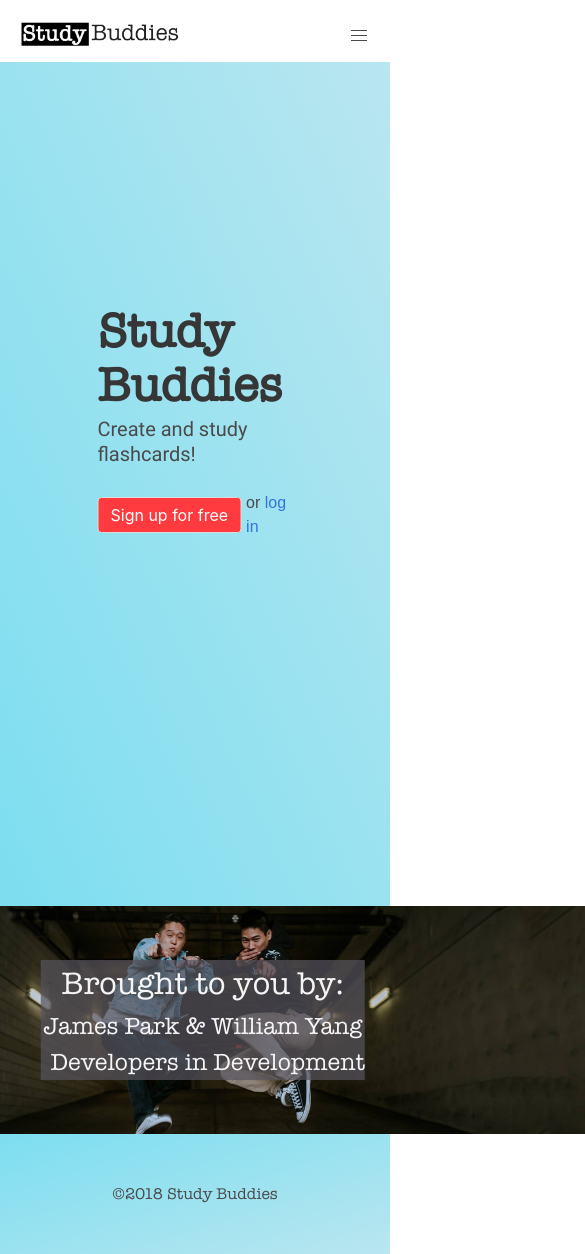
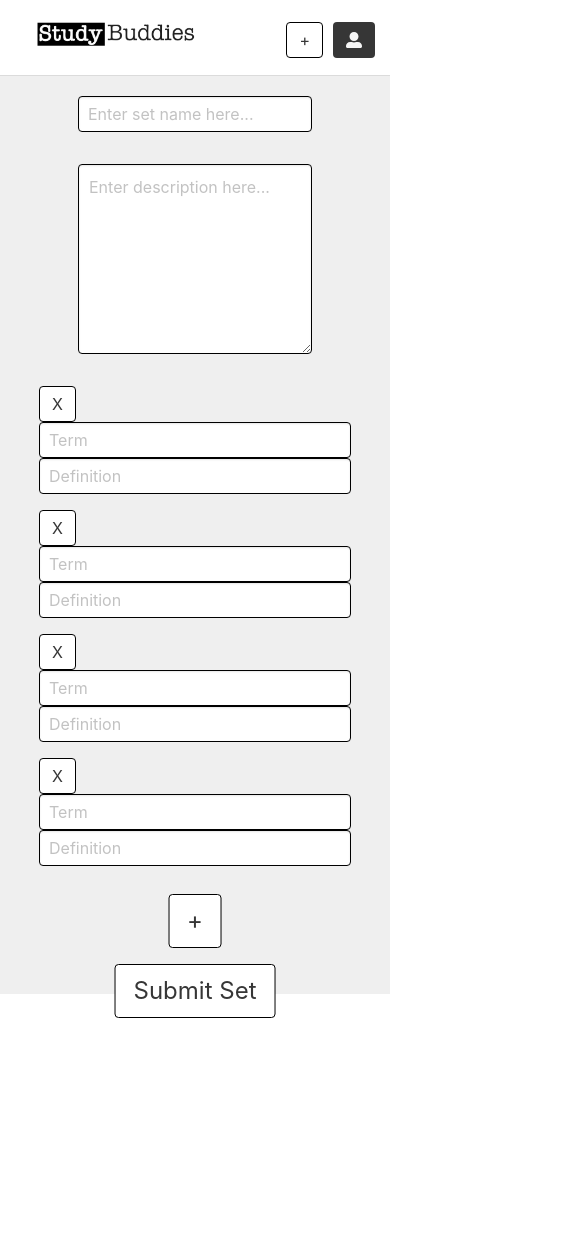
Before and after one commit to m1771vw/StudyBuddies, a React (Create React App) app: page / in a window 390 px wide. Shown: the top 1254 px of the page, 585 px wide, since content can reach past the window. After the commit the page ends 1018 px from the top, so only its background shows below. Built offline with nearby package versions, Linux system fonts and the light colour scheme.

Commit message:
Fixed responsiveness of create view

```diff
--- a/src/App.css
+++ b/src/App.css
@@ -93,6 +93,11 @@ h1 {
 }
 
 /* HomePageHeader CSS */
+
+.header-shadow {
+  box-shadow: 0 8px 16px rgba(10,10,10,.1);
+}
+
 .header-button {
   margin-top:10px;
 }
@@ -254,38 +259,50 @@ h1 {
   padding-top: 20px;
 }
 .set-name-field{
-  width: 400px;
+
+}
+@media (min-width: 769px) {
+  .text-area-level{
+
+    padding: 0 20% 16px 20%;
+  }
+}
+@media (max-width: 768px) {
+  .text-area-level{
+    padding: 0 20% 8px 20%;
+  }
 }
 
-.text-area-level{
-  width: 400px ;
-  margin: auto;
-}
 .input-forms-container {
-  /* display: flex;
-  flex-wrap: wrap;
-  align-content: space-evenly;
-  align-items: center;
-  justify-content: center; */
-  margin-right: 25px;
 
 }
+
 .add-button-container{
-  /* width: 100px; */
-  margin-left: 48%
+  padding-bottom: 16px;
 }
 
+
 .submit-button-container {
-  padding-right: 10px;
-  margin-right: 3%;
-}
-#create-button-container {
-  padding-top: 20px;
-  flex-direction: row;
 
 }
+
+
+#create-button-container {
+  flex-direction: column;
+}
+
+@media (max-width: 768px){
+  #create-button-container {
+    position:absolute;
+    left: 50%;
+    transform: translateX(-50%);
+    align-items: center;
+    display: flex;
+    flex-direction: column;
+  }
+}
 .term-input {
-  width: 90%;
+  /* width: 90%; */
 }
 
 .create-card-form {
@@ -295,8 +312,21 @@ h1 {
   border: 1px solid black;
 }
 
-.term-def-container {
-  padding-right: 10px
+@media (min-width: 769px) {
+  .term-def-container {
+    width: 100%;
+    padding: 0 10% 20px 10%;
+  }
+}
+@media (max-width: 768px) {
+  .term-def-container {
+    width: 100%;
+    padding: 0 10% 16px 10%;
+  }
+}
+
+.level-item.no-margin-bottom {
+  margin-bottom: 0;
 }
 /* Quiz CSS */
 .flashcard-answer{
@@ -459,9 +489,9 @@ h1 {
 }
 
 /* EDIT CSS */
-.edit-set-name-field {
+/* .edit-set-name-field {
   margin-right: 130px;
-}
+} */
 
 .edit-view-form {
   padding-top: 25px;
--- a/src/App.js
+++ b/src/App.js
@@ -18,12 +18,12 @@ import { HOMEPAGE, LOGIN_VIEW, SIGNUP_VIEW, PROFILE_VIEW, DASHBOARD, CREATE_VIEW
 
 class App extends Component {
   state = {
-    pageName: HOMEPAGE,
+    pageName: CREATE_VIEW,
     userList: Users,
     flashCardSets: FlashCards,
     // selectedCardSet: [],
     selectedCardSet: FlashCards[1],
-    userLoggedIn: false,
+    userLoggedIn: true,
     currentUser: [],
     selectedCardSetIndex: 0,
     scoreCorrect: 0,
--- a/src/components/CreateView.js
+++ b/src/components/CreateView.js
@@ -98,7 +98,7 @@ class CreateView extends Component {
             <div id='create-view-form'>
                 <form onSubmit={this.submitSet}>
                     <div className="level">
-                        <div className="level-item has-text-centered">
+                        <div className="level-item has-text-centered text-area-level transition">
                             <input
                                 className="input button-border set-name-field"
                                 value={this.state.setname}
@@ -122,7 +122,7 @@ class CreateView extends Component {
                             >
                             </textarea>
                     </div>
-                    <div className='field input-forms-container'>
+                    <div className='field input-forms-container transition'>
                         {this.state.cards.map((card, index) => (
                                 <div key={card+index} className='control term-def-container'>
                                     <TermDefInput
--- a/src/components/EditView.js
+++ b/src/components/EditView.js
@@ -85,7 +85,7 @@ class EditView extends Component {
                             <button onClick={() => {this.props.selectCardSet(this.props.selectedCardSetIndex)}}
                                     className='button is-watermelon'>Return to View</button>
                         </div>
-                    <div className="level-item edit-set-name-field">
+                    <div className="level-item has-text-centered text-area-level">
                         <input className="input button-border set-name-field"
                                value={this.state.setname}
                                required
--- a/src/components/TermDefInput.js
+++ b/src/components/TermDefInput.js
@@ -13,13 +13,13 @@ class TermDefInput extends Component {
     render() {
         return (
             <div>
-                <div className="field level create-card-form">
+                <div className="level">
                 <button onClick={(event) => {this.props.deleteClicked(event, this.props.index)}} className='button button-border'>X</button>
-                    <div className="level-item">
+                    <div className="level-item no-margin-bottom">
                         <input className="input button-border term-input" type="text" placeholder="Term"
                             value={this.props.card.term} onChange={this.onTermChange} />
                     </div>
-                    <div className="level-item">
+                    <div className="level-item no-margin-bottom">
                         <input className="input button-border term-input" type="text" placeholder="Definition"
                             value={this.props.card.definition} onChange={this.onDefinitionChange} />
                     </div>
--- a/src/components/UserHeader.js
+++ b/src/components/UserHeader.js
@@ -6,7 +6,7 @@ import { func, array } from 'prop-types';
 class UserHeader extends Component {
     render() {
         return (
-            <nav className='level header-flex-content'>
+            <nav className='level header-flex-content header-shadow'>
                 <div className=''>
                     <div id="navbarExampleTransparentExample" className="navbar-menu">
                         <div className="navbar-start">
```
